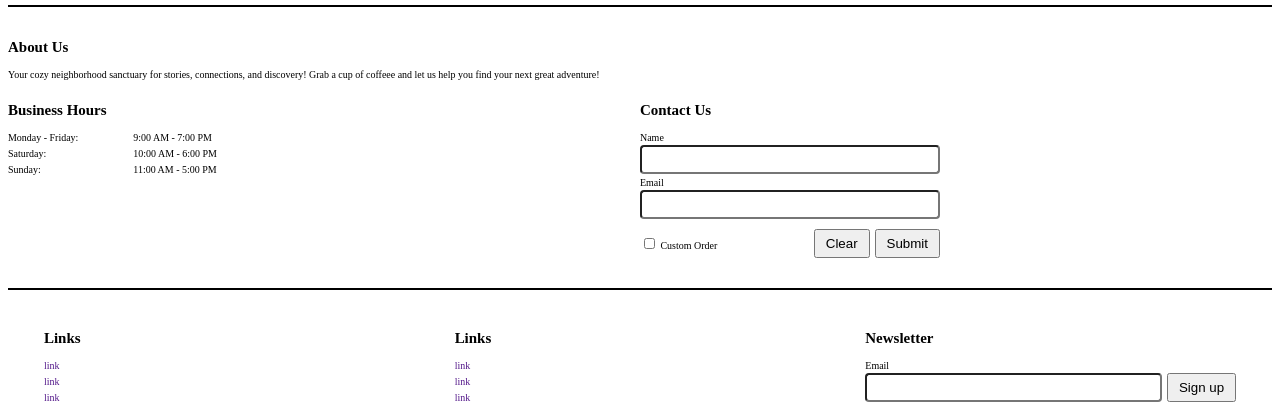
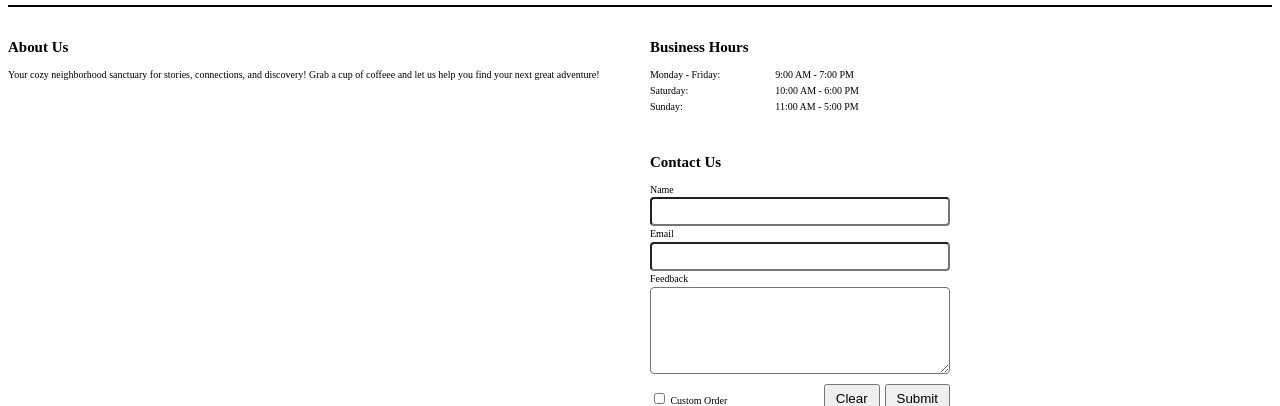
Before and after one commit to dev-NC/sophia-webdev-touchstone, a website: page about.html in a window 1280 px wide. Shown: the part 100-506 px from the top of the page. Drawn offline with Linux system fonts and the light colour scheme.

Commit message:
feat:  new feedback text box.  updated about us styling

```diff
--- a/about.html
+++ b/about.html
@@ -37,7 +37,7 @@
                     <p>Your cozy neighborhood sanctuary for stories, connections, and discovery! Grab a cup of coffeee
                         and let us help you find your next great adventure!</p>
                 </div>
-                <div class="bottom-container">
+                <div class="right-column">
                     <div class="business-hours-content">
                         <h2>Business Hours</h2>
                         <dl class="business-hours-grid">
@@ -57,6 +57,9 @@
                             </label>
                             <label class="email-label">Email
                                 <input type="email" name="email" required>
+                            </label>
+                            <label class="feedback-label">Feedback
+                                <textarea name="feedback" rows="5" required></textarea>
                             </label>
                             <div class="contact-us-bottom">
                                 <label>
--- a/styles.css
+++ b/styles.css
@@ -317,14 +317,21 @@ footer .flex-container {
     margin: 2rem auto;
 }
 
-.about-us-content {
-    width: 100%;
+.about-section .flex-container {
+    display: flex;
+    align-items: flex-start;
+    gap: 2rem;
 }
 
-.bottom-container {
-    width: 100%;
+.about-us-content {
+    flex: 1
+}
+
+.about-section .right-column {
     display: flex;
-    margin-bottom: 1rem;
+    flex-direction: column;
+    flex: 1;
+    gap: 2rem;
 }
 
 .business-hours-content,
@@ -348,7 +355,8 @@ footer .flex-container {
 }
 
 .contact-us-content .name-label,
-.contact-us-content .email-label {
+.contact-us-content .email-label,
+.contact-us-content .feedback-label {
     flex: 1;
     display: flex;
     flex-direction: column;
@@ -361,6 +369,14 @@ footer .flex-container {
     border-radius: 4px;
     margin-top: 0.25rem;
     padding: 0.5rem 1rem;
+}
+
+.contact-us-content textarea {
+    max-width: 300px;
+    border-radius: 4px;
+    margin-top: 0.25rem;
+    padding: 0.5rem 1rem;
+    resize: vertical;
 }
 
 .contact-us-bottom {
```
